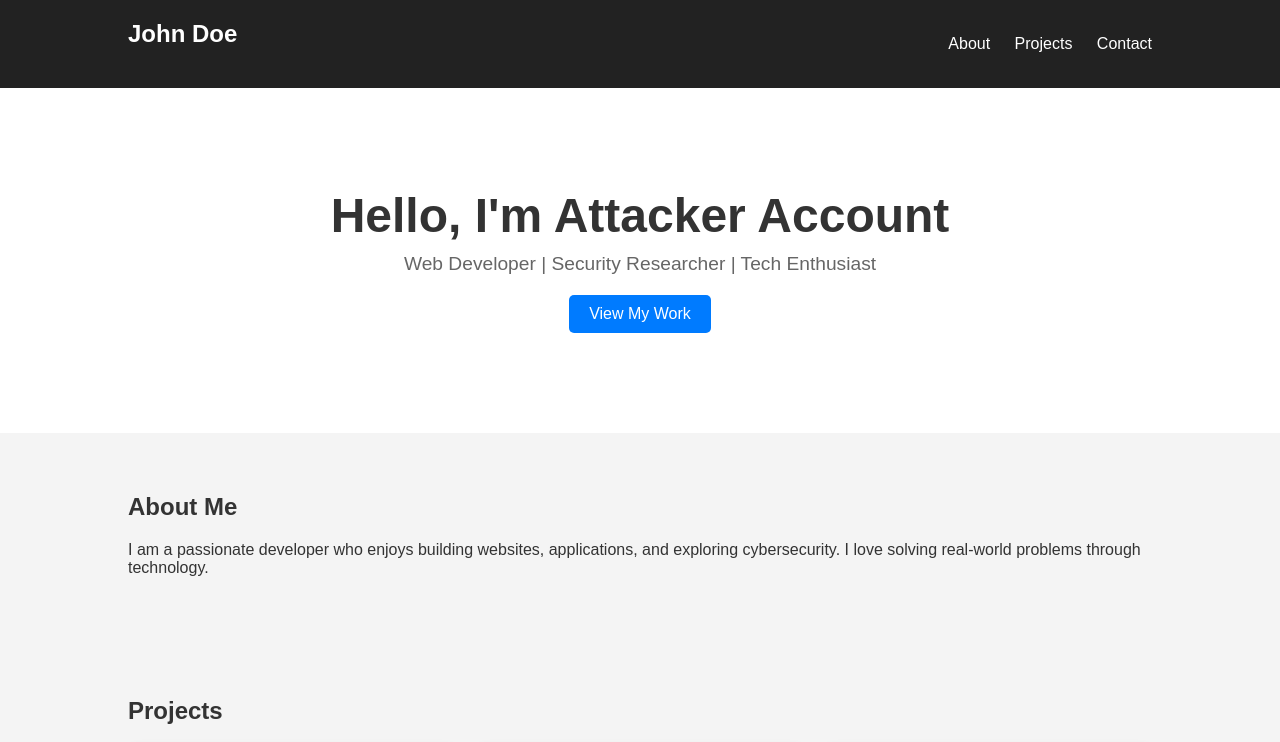
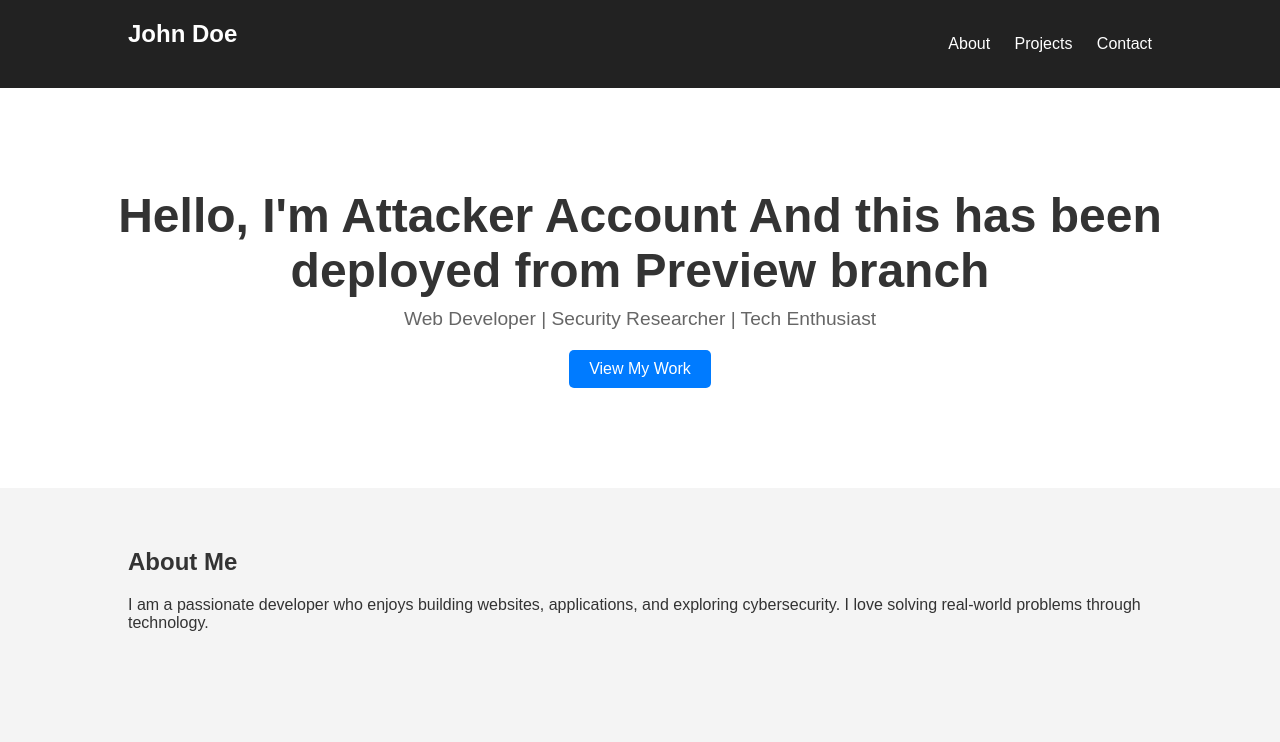
Before and after one commit to boxrok1/tester_box1, a plain HTML site: page index.html in a window 1280 px wide. Shown: the top 742 px of the page. Drawn offline with Linux system fonts and the light colour scheme.

Commit message:
Modify hero section text for deployment update
Updated hero section to reflect deployment from Preview branch.

```diff
--- a/index.html
+++ b/index.html
@@ -104,7 +104,7 @@
 </header>
 
 <section class="hero">
-    <h1>Hello, I'm Attacker Account</h1>
+    <h1>Hello, I'm Attacker Account And this has been deployed from Preview branch</h1>
     <p>Web Developer | Security Researcher | Tech Enthusiast</p>
     <a href="#projects" class="btn">View My Work</a>
 </section>
```
